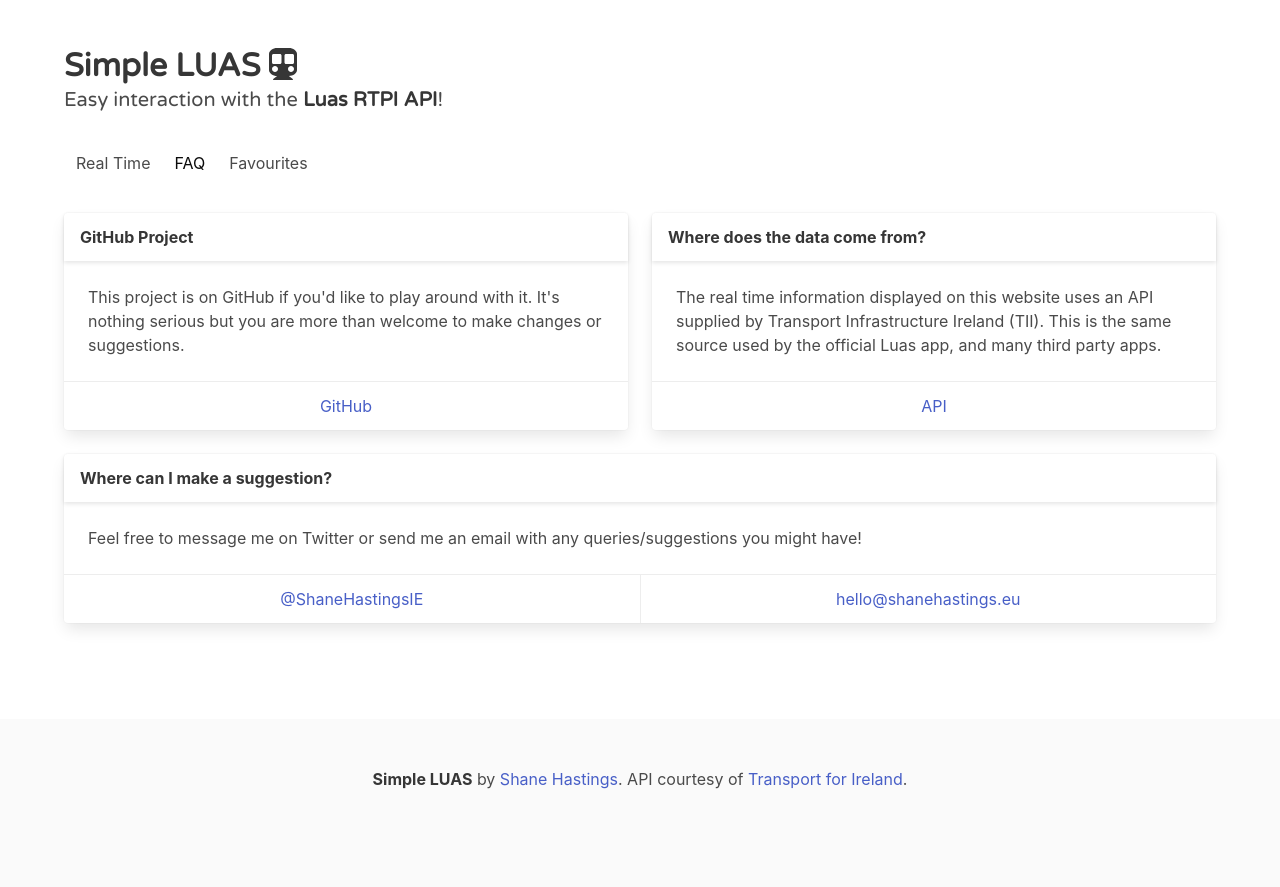
After one commit to ShaneHastings/Simple-LUAS, a PHP site: page /faq in a window 1280 px wide. The commit adds this page. Run offline with PHP 8.4, Linux system fonts and the light colour scheme; some libraries are stand-ins or nearby versions.

Commit message:
Added navbar and some messy code. Fix later.

```diff
--- /dev/null
+++ b/faq/index.php
@@ -0,0 +1,159 @@
+<!DOCTYPE html>
+<html>
+  <head>
+    <meta name="viewport" content="width=device-width, initial-scale=1" />
+	<!-- Icon Tags -->
+	<link rel="apple-touch-icon" sizes="180x180" href="img/apple-touch-icon.png">
+	<link rel="icon" type="image/png" sizes="32x32" href="img/favicon-32x32.png">
+	<link rel="icon" type="image/png" sizes="16x16" href="img/favicon-16x16.png">
+	<link rel="manifest" href="site.webmanifest">
+	<link rel="icon" href="img/luas.svg" type="image/svg+xml" />
+	<meta name="theme-color" content="#503694">
+
+
+	<!-- Primary Meta Tags -->
+	<title>FAQ - Simple LUAS</title>
+	<meta name="title" content="FAQ - Simple LUAS">
+	<meta name="description" content="Frequently asked questions | No ads, simple, clean and fast. Get up to date real time information for all Luas stops in Dublin anywhere.">
+
+	<!-- Open Graph / Facebook -->
+	<meta property="og:type" content="website">
+	<meta property="og:url" content="https://shanehastings.eu/luas/">
+	<meta property="og:title" content="FAQ - Simple LUAS">
+	<meta property="og:description" content="No ads, simple, clean and fast. Get up to date real time information for all Luas stops in Dublin anywhere.">
+	<meta property="og:image" content="simpleluas.png">
+
+	<!-- Twitter -->
+	<meta property="twitter:card" content="summary_large_image">
+	<meta property="twitter:url" content="https://shanehastings.eu/luas/">
+	<meta property="twitter:title" content="FAQ - Simple LUAS">
+	<meta property="twitter:description" content="No ads, simple, clean and fast. Get up to date real time information for all Luas stops in Dublin anywhere.">
+	<meta property="twitter:image" content="simpleluas.png">
+
+    <link rel="stylesheet" href="https://cdn.jsdelivr.net/npm/bulma@0.8.0/css/bulma.css" />
+    <script defer="defer" src="https://use.fontawesome.com/releases/v5.3.1/js/all.js"></script>
+	<link href="https://fonts.googleapis.com/css?family=Varela+Round&display=swap" rel="stylesheet">
+	<style>
+		.title {
+		  font-family: 'Varela Round', sans-serif;
+		}
+		.subtitle {
+		  font-family: 'Varela Round', sans-serif;
+		}
+	</style>
+  <body>
+
+    <?php
+
+	function error_found(){
+  header("Location: error.php");
+	}
+	set_error_handler('error_found');
+    ?>
+    <section class="section">
+
+      <div class="container">
+        <h1 class="title">Simple LUAS <i class="fas fa-subway"></i></h1>
+        <p class="subtitle">Easy interaction with the
+        <strong>Luas RTPI API</strong>!</p>
+
+				<!-- Navigation Bar -->
+		<nav class="navbar" role="navigation" aria-label="main navigation">
+		  <div id="navbarBasicExample" class="navbar-menu is-active">
+			<div class="navbar-start">
+			  <a href="/" class="navbar-item">
+				Real Time
+			  </a>
+
+			  <a href="/faq" class="navbar-item is-active">
+				FAQ
+			  </a>
+
+			  <a href="/account" class="navbar-item">
+				Favourites
+			  </a>
+			</div>
+
+		  </div>
+		</nav><br>
+	<!-- Navigation Bar End-->
+		<div class="columns">
+  <div class="column">
+    <div class="card">
+		  <header class="card-header">
+			<p class="card-header-title">
+			  GitHub Project
+			</p>
+		  </header>
+		  <div class="card-content">
+			<div class="content">
+			  This project is on GitHub if you'd like to play around with it. It's nothing serious but you are more than welcome to make changes or suggestions.
+			  <br>
+			</div>
+		  </div>
+		  <footer class="card-footer">
+		<a href="https://github.com/ShaneHastings/Simple-LUAS" class="card-footer-item">GitHub</a></footer>
+		</div>
+  </div>
+  <div class="column">
+    		<div class="card">
+		  <header class="card-header">
+			<p class="card-header-title">
+			  Where does the data come from?
+			</p>
+		  </header>
+		  <div class="card-content">
+			<div class="content">
+			  The real time information displayed on this website uses an API supplied by Transport Infrastructure Ireland (TII). This is the same source used by the official Luas app, and many third party apps.
+			  <br>
+			</div>
+		  </div>
+		  <footer class="card-footer">
+		<a href="https://data.gov.ie/dataset/luas-forecasting-api" class="card-footer-item">API</a></footer>
+		</div>
+  </div>
+
+</div>
+
+
+
+				<div class="columns">
+  <div class="column">
+    		<div class="card">
+		  <header class="card-header">
+			<p class="card-header-title">
+			  Where can I make a suggestion?
+			</p>
+		  </header>
+		  <div class="card-content">
+			<div class="content">
+			  Feel free to message me on Twitter or send me an email with any queries/suggestions you might have!
+			  <br>
+			</div>
+		  </div>
+		  <footer class="card-footer">
+		<a href="https://twitter.com/ShaneHastingsIE" class="card-footer-item">@ShaneHastingsIE</a>
+		<a href="mailto:hello@shanehastings.eu" class="card-footer-item">hello@shanehastings.eu</a>
+		</footer>
+		</div>
+  </div>
+
+</div>
+		<br>
+
+
+      </div>
+
+
+
+
+    </section>
+		<footer class="footer">
+  <div class="content has-text-centered">
+    <p>
+      <strong>Simple LUAS</strong> by <a href="https://twitter.com/ShaneHastingsIE">Shane Hastings</a>. API courtesy of <a href="https://www.transportforireland.ie/">Transport for Ireland</a>.
+    </p>
+  </div>
+</footer>
+  </body>
+</html>
```
Also changed, not shown: account/index.php (added, +152 -0 lines), index.php (+76 -20 lines).
